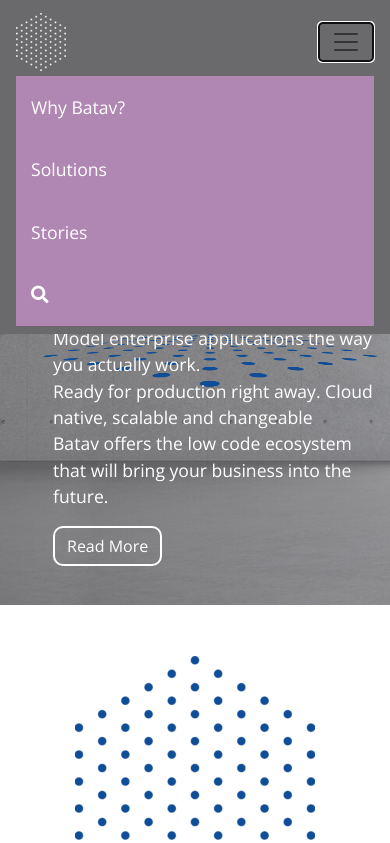
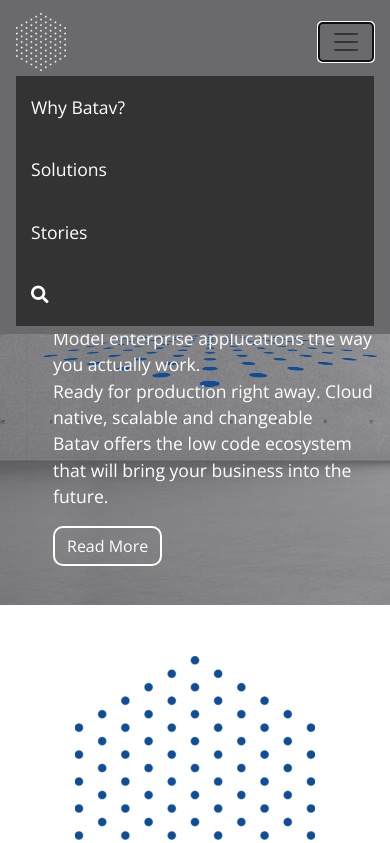
Before and after one commit to praveencmi/batavdev, a plain HTML site: page index.html in a window 390 px wide. Both pictures are taken after a click on the button "Toggle navigation". Shown: the top 843 px of the page. Drawn offline with nearby package versions, Linux system fonts and the light colour scheme.

Commit message:
Update style.css

```diff
--- a/css/style.css
+++ b/css/style.css
@@ -605,7 +605,7 @@
     /* navbar */
 
     .navbar ul {
-        background-color: rgba(189, 140, 191, .85);
+        background-color: #333;
     }
     .navbar ul li {
         margin: 10px 0;
```
